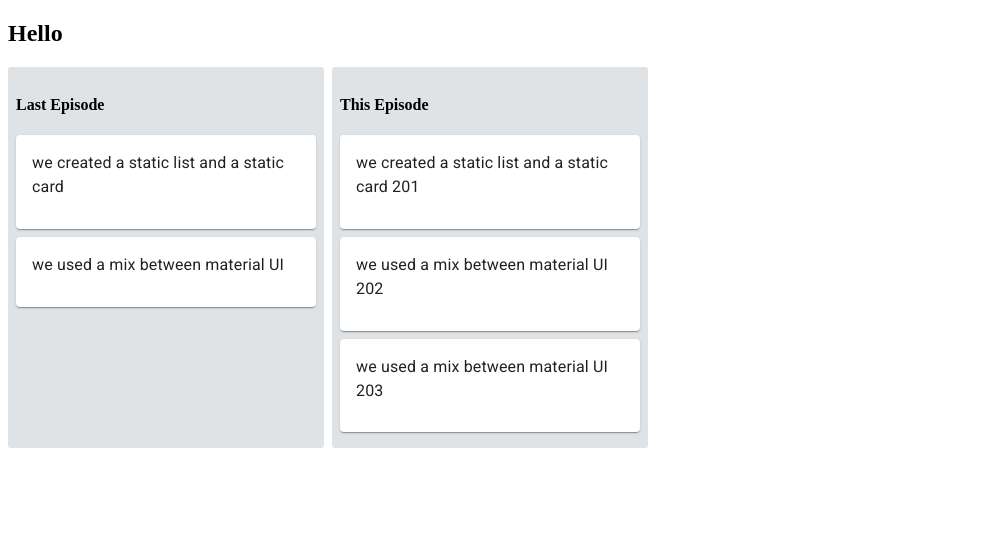
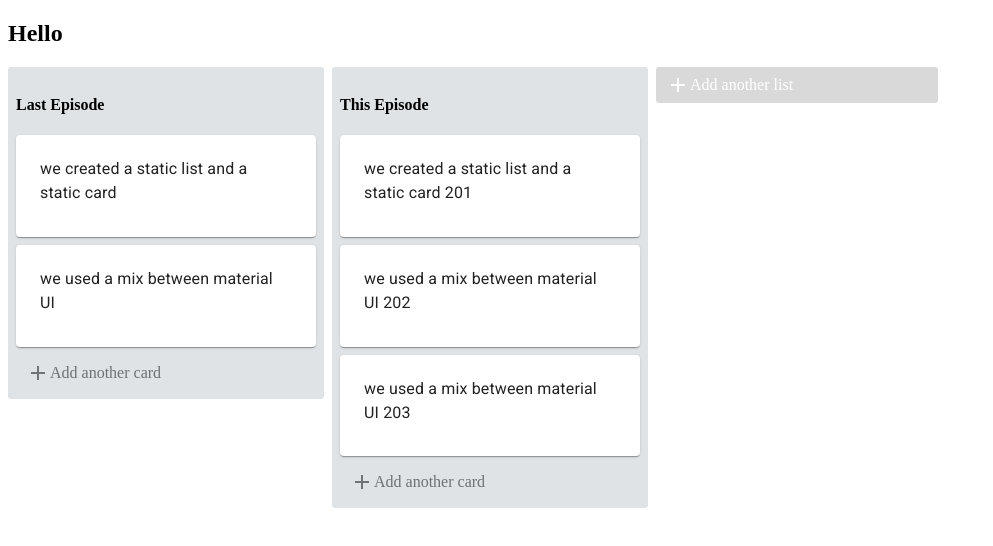
Before and after one commit to filsjust97/trello-clone, a React app: page / in a window 1280 px wide. Shown: the whole page, without its empty margins (0-993 px from the left). Built offline with nearby package versions, Linux system fonts and the light colour scheme.

Commit message:
Add and Close button added

```diff
--- a/package.json
+++ b/package.json
@@ -9,6 +9,7 @@
     "react-dom": "^16.8.6",
     "react-redux": "^7.1.0",
     "react-scripts": "3.0.1",
+    "react-textarea-autosize": "^7.1.0",
     "redux": "^4.0.1"
   },
   "scripts": {
--- a/src/components/App.js
+++ b/src/components/App.js
@@ -2,6 +2,7 @@ import React, { Component } from 'react';
 import TrelloList from "./TrelloList";
 import { connect } from "react-redux";
 import "./App.css";
+import TrelloActionButton from "./TrelloActionButton";
 
 class App extends Component {
   render() {
@@ -11,7 +12,10 @@ class App extends Component {
       <div className="App">
         <h2>Hello</h2>
         <div className="lists">
-          {lists.map(list => <TrelloList title={list.title} cards={list.cards} />)}
+          {lists.map(list => (
+            <TrelloList key={list.id} title={list.title} cards={list.cards} />
+          ))}
+          <TrelloActionButton list />
         </div>
       </div>
     );
--- /dev/null
+++ b/src/components/TrelloActionButton.css
@@ -0,0 +1,35 @@
+.card {
+    overflow: visible;
+    min-height: 80px;
+    min-width: 272px;
+    padding: 6px 8px 2px;
+}
+
+.textarea {
+    resize: none;
+    width: 100%;
+    outline: none;
+    border: none;
+    overflow: hidden;
+}
+
+.addButton {
+    display: flex;
+    align-items: center;
+    cursor: pointer;
+    border-radius: 3px;
+    height: 36px;
+    width: 272px;
+    padding-left: 10px;
+}
+
+.renderFormIcon {
+    margin-left: 0;
+    cursor: pointer;
+}
+
+.cardControl {
+    margin-top: 8px;
+    display: flex;
+    align-items: center;
+}
--- /dev/null
+++ b/src/components/TrelloActionButton.js
@@ -0,0 +1,85 @@
+import React from "react";
+import Icon from "@material-ui/core/Icon";
+import Textarea from "react-textarea-autosize";
+import Card from "@material-ui/core/Card";
+import "./TrelloActionButton.css";
+import Button from "@material-ui/core/Button";
+
+class TrelloActionButton extends React.Component {
+
+    state = {
+        formOpen: false,
+        text: ""
+    };
+
+    openForm = () => {
+        this.setState({
+            formOpen: true
+        });
+    };
+
+    closeForm = (e) => {
+        this.setState({
+            formOpen: false
+        });
+    };
+
+    handleInputChange = (e) => {
+        console.log(e.target);
+        this.setState({
+            text: e.target.value
+        })
+    }
+
+    renderAddButton = () => {
+        const { list } = this.props;
+
+        const buttonText = list ? "Add another list" : "Add another card"
+        const buttonTextOpacity = list ? 1 : 0.5;
+        const buttonTextColor = list ? "white" : "inherit";
+        const buttonTextBackground = list ? "rgba(0,0,0,.15)" : "inherit";
+
+        return (
+            <div className="addButton" onClick={this.openForm} style={{ opacity: buttonTextOpacity, color: buttonTextColor, backgroundColor: buttonTextBackground }}>
+                <Icon>add</Icon>
+                <p>{buttonText}</p>
+            </div>
+        )
+    };
+
+    renderForm = () => {
+
+        const { list } = this.props;
+
+        const placeholder = list ? "Enter list title..." : "Enter a title for this card...";
+
+        const buttonTitle = list ? "Add List" : "Add Card";
+
+        return <div>
+            <Card className="card" >
+                <Textarea className="textarea"
+                    placeholder={placeholder}
+                    autoFocus
+                    onBlur={this.closeForm}
+                    value={this.state.text}
+                    onChange={this.handleInputChange}
+                />
+            </Card>
+            <div className="cardControl">
+                <Button
+                    variant="contained"
+                    style={{ color: "white", backgroundColor: "#5aac44" }}
+                >
+                    {buttonTitle} {" "}
+                </Button>
+                <Icon className="renderFormIcon">close</Icon>
+            </div>
+        </div>;
+    };
+
+    render() {
+        return this.state.formOpen ? this.renderForm() : this.renderAddButton();
+    };
+}
+
+export default TrelloActionButton;
--- /dev/null
+++ b/src/components/TrelloCard.css
@@ -0,0 +1,3 @@
+.card {
+    margin-bottom: 8px;
+}
--- a/src/components/TrelloCard.js
+++ b/src/components/TrelloCard.js
@@ -2,10 +2,11 @@ import React from "react";
 import Card from '@material-ui/core/Card';
 import Typography from '@material-ui/core/Typography';
 import CardContent from '@material-ui/core/CardContent';
+import "./TrelloCard.css";
 
 const TrelloCard = ({ text }) => {
     return (
-        <Card style={styles.cardContainer}>
+        <Card className="card" >
             <CardContent>
                 <Typography gutterBottom>
                     {text}
@@ -15,10 +16,4 @@ const TrelloCard = ({ text }) => {
     );
 }
 
-const styles = {
-    cardContainer: {
-        marginBottom: 8
-    }
-}
-
 export default TrelloCard;
--- a/src/components/TrelloList.css
+++ b/src/components/TrelloList.css
@@ -3,5 +3,6 @@
     border-radius: 3px;
     width: 300px;
     padding: 8px;
+    height: 100%;
     margin-right: 8px;
 }
--- a/src/components/TrelloList.js
+++ b/src/components/TrelloList.js
@@ -1,15 +1,18 @@
 import React from "react";
 import TrelloCard from "./TrelloCard";
 import "./TrelloList.css";
+import TrelloActionButton from "./TrelloActionButton";
 
 const TrelloList = ({ title, cards }) => {
     return (
         <div className="container">
             <h4>{title}</h4>
-            {cards.map(card => <TrelloCard text={card.text} />)}
+            {cards.map(card => (
+                <TrelloCard key={card.id} text={card.text} />
+            ))}
+            <TrelloActionButton/>
         </div>
     )
 }
 
-
 export default TrelloList;
```
Also changed, not shown: 1 other file.
